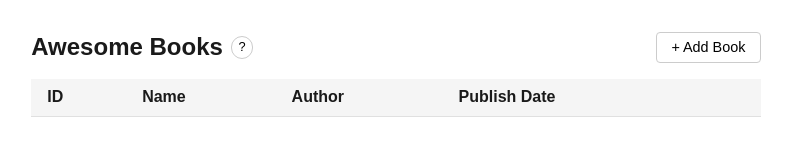
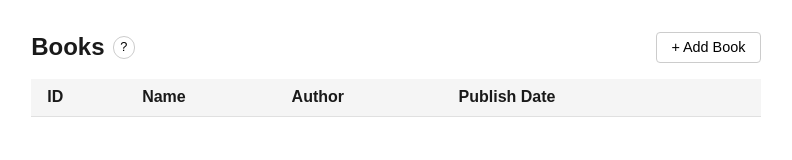
Before and after one commit to romanshvets/ci-cd-tools-training-books-front-end-service, a website built with Vite: page index.html in a window 1280 px wide. Shown: the whole page, without its empty margins (244-1036 px from the left). Built offline with nearby package versions, Linux system fonts and the light colour scheme; files whose address does not match are found by name.

Commit message:
Changed the title

```diff
--- a/index.html
+++ b/index.html
@@ -10,7 +10,7 @@
     <div id="container">
         <div id="header">
             <div id="title-group">
-                <h1>Awesome Books</h1>
+                <h1>Books</h1>
                 <button id="help-btn" title="Help">?</button>
             </div>
             <button id="add-btn">+ Add Book</button>
```
